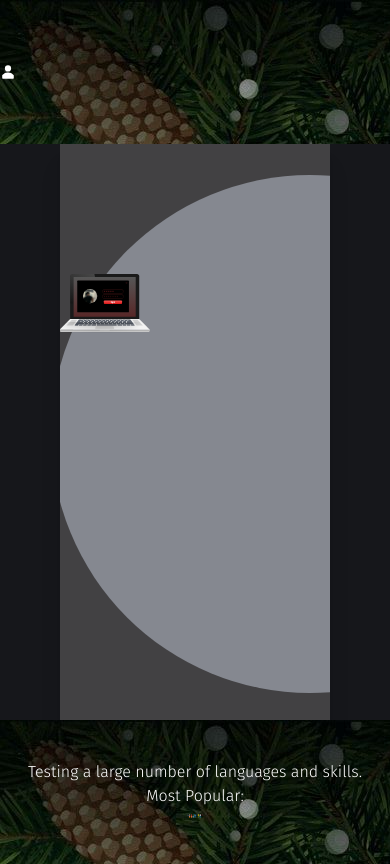
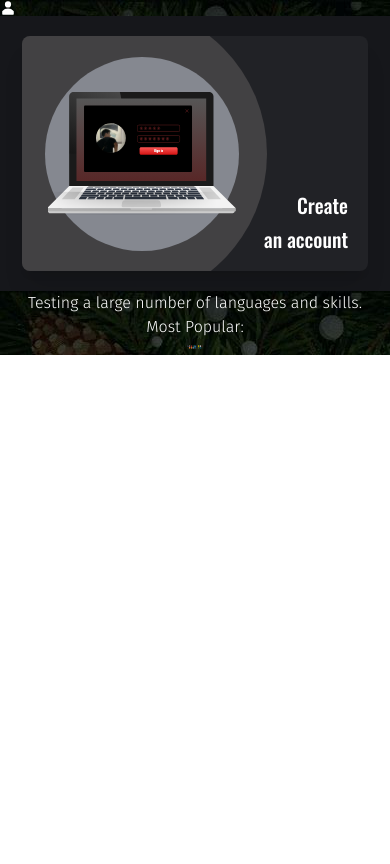
Before and after one commit to vorobeybird/Sobesity-UI, a React (Create React App) app: page / in a window 390 px wide. Built offline with nearby package versions, Linux system fonts and the light colour scheme.

Commit message:
SOB-48 add mobile design

```diff
--- a/src/App.tsx
+++ b/src/App.tsx
@@ -1,68 +1,17 @@
-// import InfoCards from 'components/ui/info-cards';
-
-// import Carousel from 'components/carousel';
 import { CreateAccount } from 'components/ui/info-components/create-account';
 import { Footer } from 'layouts/footer/Footer';
 import Header from './layouts/Header';
 
 function App() {
   return (
-    <div className="grid grid-rows-6 bg-black-dark ">
+    <div className=" bg-black-dark ">
       <Header isLoggedIn />
       {/* <h1 className="body-4">Sobecity</h1> */}
-      <div className="row-span-4 flex flex-col items-center px-[60px]">
-        <div className="w-full ">
+      <div className="flex flex-col w-min-[370px] w-max-[1280px] items-center px-[22px] lg:px-[60px]">
+        <div className="w-full py-[20px]">
           <CreateAccount />
         </div>
       </div>
-      {/* <div className="flex flex-col align-middle justify-center">
-        <Carousel interval={10000}>
-          <div className="bg-black-dark p-16 ">
-            <h1 className="text-center text-secondary-light text-2xl">
-              Slide 0
-            </h1>
-          </div>
-          <div className="bg-black-dark p-16 ">
-            <h1 className="text-center text-secondary-light text-2xl">
-              Slide 1
-            </h1>
-          </div>
-          <div className="bg-black-dark p-16 ">
-            <h1 className="text-center text-secondary-light text-2xl">
-              Slide 2
-            </h1>
-          </div>
-          <div className="bg-black-dark p-16 ">
-            <h1 className="text-center text-secondary-light text-2xl">
-              Slide 3
-            </h1>
-          </div>
-        </Carousel>
-        <Carousel>
-          <div>
-            <img
-              className="w-full h-60 object-cover pointer-events-none"
-              src="https://images.unsplash.com/photo-1446729444801-31245ddba81a?ixid=MnwxMjA3fDB8MHxwaG90by1wYWdlfHx8fGVufDB8fHx8&ixlib=rb-1.2.1&auto=format&fit=crop&w=750&q=80"
-              alt="slide"
-            />
-          </div>
-          <div>
-            <img
-              className="w-full h-60 object-cover pointer-events-none"
-              src="https://images.unsplash.com/photo-1422207258071-70754198c4a2?ixid=MnwxMjA3fDB8MHxwaG90by1wYWdlfHx8fGVufDB8fHx8&ixlib=rb-1.2.1&auto=format&fit=crop&w=741&q=80"
-              alt="slide"
-            />
-          </div>
-          <div>
-            <img
-              className="w-full h-60 object-cover pointer-events-none"
-              src="https://images.unsplash.com/photo-1473864803180-ca1b3d93c9a0?ixlib=rb-1.2.1&ixid=MnwxMjA3fDB8MHxwaG90by1wYWdlfHx8fGVufDB8fHx8&auto=format&fit=crop&w=749&q=80"
-              alt="slide"
-            />
-          </div>
-        </Carousel>
-        <InfoCards />
-      </div> */}
       <Footer />
     </div>
   );
--- a/src/components/ui/info-components/create-account/create-account.tsx
+++ b/src/components/ui/info-components/create-account/create-account.tsx
@@ -3,18 +3,24 @@ import LaptopImage from '../../../../assets/images/laptop.svg';
 
 const CreateAccount: FC<any> = () => {
   return (
-    <div className="flex justify-between h-[576px]  overflow-hidden text-white bg-black-light shadow-xl ">
-      <div className="flex-1 h-full relative">
-        <div className="absolute flex justify-center items-center bg-secondary-dark top-[-110px] left-[-150px] w-[800px] h-[800px] rounded-full ">
-          <div className="bg-secondary-light w-[518px] h-[518px] rounded-full" />
-        </div>
-        <div className="absolute top-[130px]">
-          <img src={LaptopImage} alt="laptop" />
+    <div className="grid grid-cols-3 overflow-hidden bg-black-light shadow-xl rounded-lg ">
+      <div className="grid col-span-2  grid-cols-[minmax(0,0)_240px] grid-rows-[minmax(0,0)_235px] items-center justify-items-center lg:h-[576px]">
+        <div className="col-[1_/_span_2]  row-[1_/_span_2] -ml-[50px] min-h-[300px] min-w-[300px] bg-secondary-dark lg:w-[800px] lg:h-[800px] rounded-full " />
+        <div className="col-[1_/_span_2] row-[1_/_span_2] bg-secondary-light min-w-[194px] min-h-[194px] lg:w-[518px] lg:h-[518px] rounded-full" />
+        <div className="col-[1_/_span_2] row-[1_/_span_2]">
+          <img
+            className="h-[123px] lg:h-[330px] max-w-none"
+            src={LaptopImage}
+            alt="laptop"
+          />
         </div>
       </div>
-      <div className="flex-1 flex flex-col items-center">
-        <div className="h-1 p-[60px]">Create an account</div>
-        <div className="w-[80%]">
+      <div className="flex flex-col justify-end lg:justify-center">
+        <div className="h2 text-right mr-[20px] ">
+          <p className="pb-[10px]">Create</p>
+          <p className="pb-[20px]">an account</p>
+        </div>
+        <div className="hidden lg:block">
           Platea adipiscing in dolor ornare ut. Dui ex. Morbi sodales et. Mollis
           amet, quis, odio. Dictum faucibus. Aenean in amet, platea sed non ut.
           Tempus nunc dictum. In ipsum tempus non ultricies. Vestibulum ornare
--- a/src/layouts/Header/Header.tsx
+++ b/src/layouts/Header/Header.tsx
@@ -14,8 +14,7 @@ export function Header(props: any) {
   );
 
   return (
-    <div className="flex flex-row justify-between items-center w-full sm:h-28 sm:px-6 md:h-60 md:px-12 bg-primary">
-      {/* Then replace tempLoginButton to Reusable Button Component */}
+    <div className="flex flex-row justify-between items-center w-max-full sm:h-28 sm:px-6 md:h-60 md:px-12 bg-primary">
       {isLoggedIn ? <ProfileButton /> : tempLogInButton}
       <BurgerMenu />
     </div>
--- a/src/layouts/footer/Footer.tsx
+++ b/src/layouts/footer/Footer.tsx
@@ -2,7 +2,7 @@ import LanguagesLogos from 'components/shared/icons/Languages';
 
 export function Footer() {
   return (
-    <div className="w-full sm:h-48 sm:p-6 md:h-72 md:px-12 bg-primary flex flex-col justify-center items-center">
+    <div className="w-max-full sm:h-48 sm:p-6 md:h-72 md:px-12 bg-primary flex flex-col justify-center items-center">
       <p className="font-firaSans font-light sm:text-base md:text-3xl text-white text-center sm:mb-4 md:mb-5">
         Testing a large number of languages and skills.
         <br />
```
